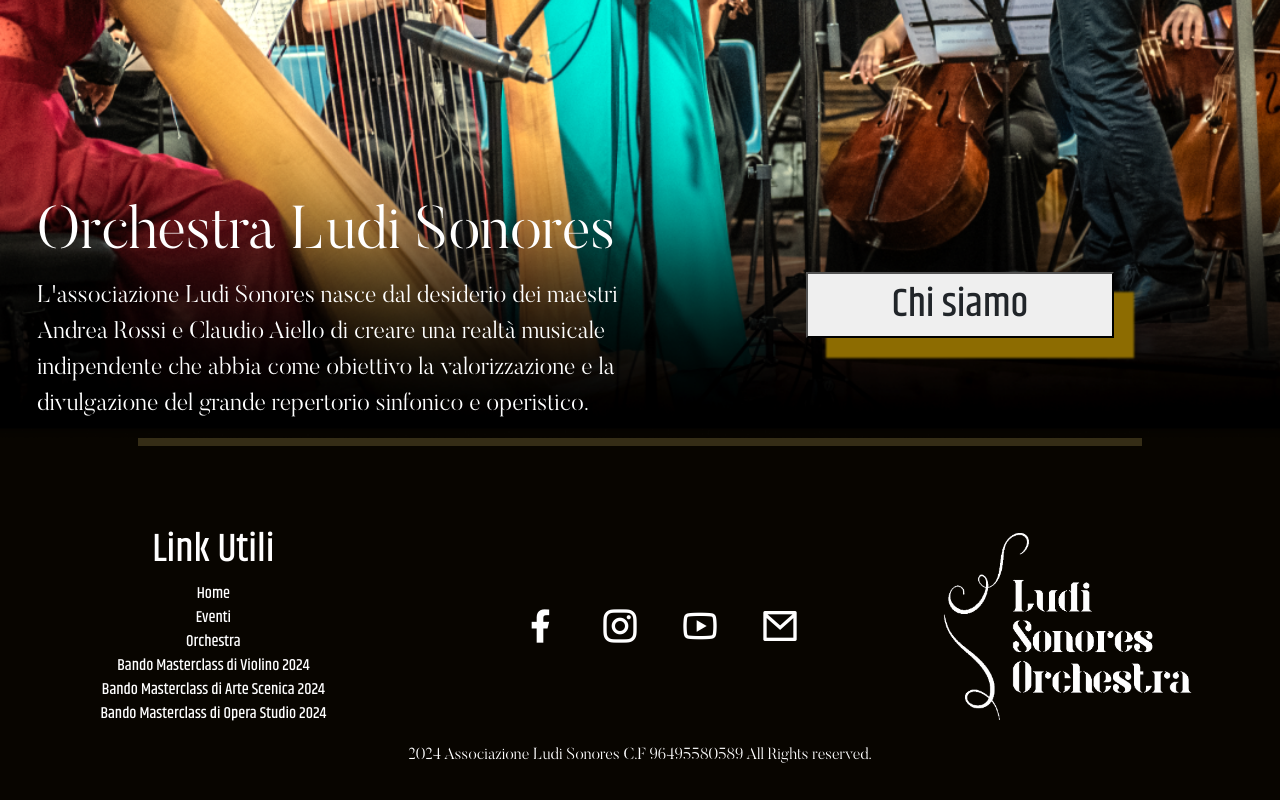
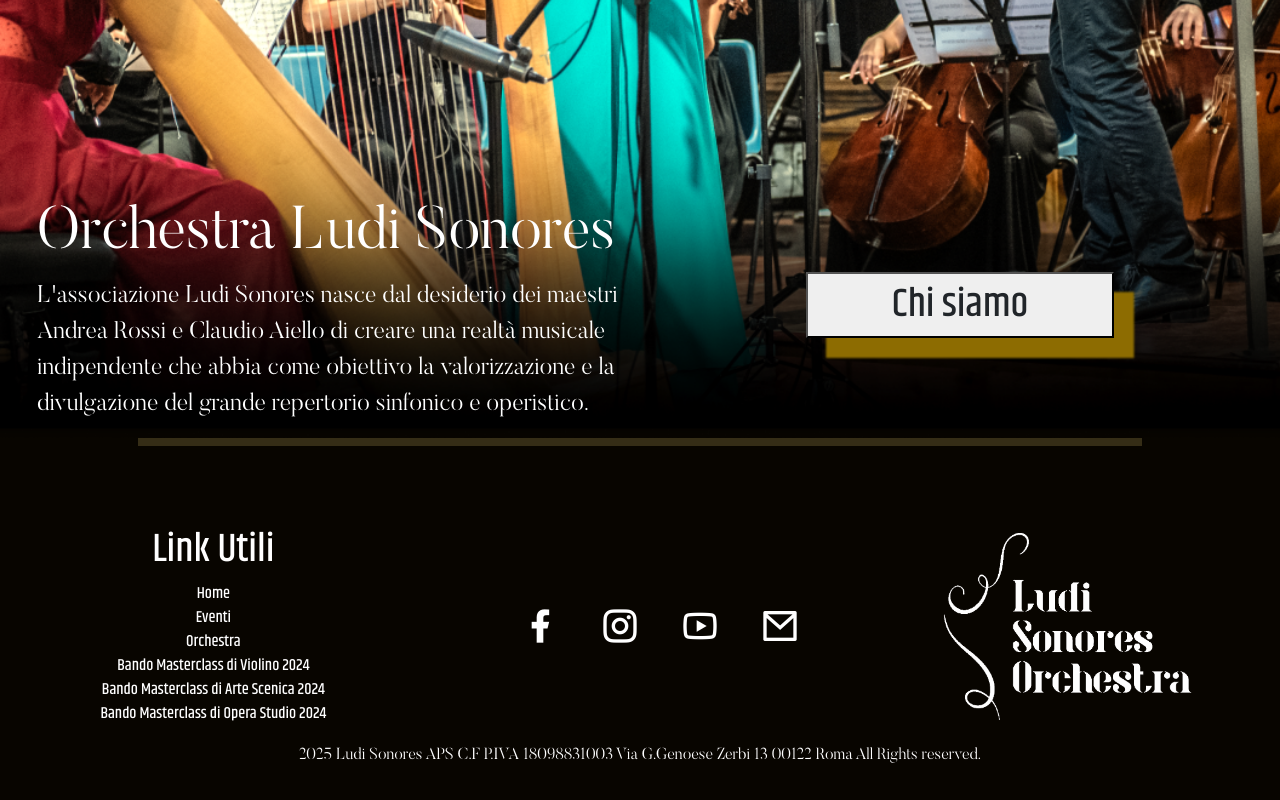
Before and after one commit to cherubba/LudiSonores, a React (Create React App) app: page / in a window 1280 px wide. Shown: the part 9890-10690 px from the top of the page. Built offline with nearby package versions, Linux system fonts and the light colour scheme; no server answers.

Commit message:
updated footer

```diff
--- a/src/components.js/Footer.js
+++ b/src/components.js/Footer.js
@@ -73,7 +73,7 @@ function Footer() {
           </Link>
         </div>
         <h4 className="text-center footer-end">
-          2024 Associazione Ludi Sonores C.F 96495580589 All Rights reserved.
+          2025 Ludi Sonores APS C.F P.IVA 18098831003 Via G.Genoese Zerbi 13 00122 Roma All Rights reserved.
         </h4>
       </div>
     </div>
```
